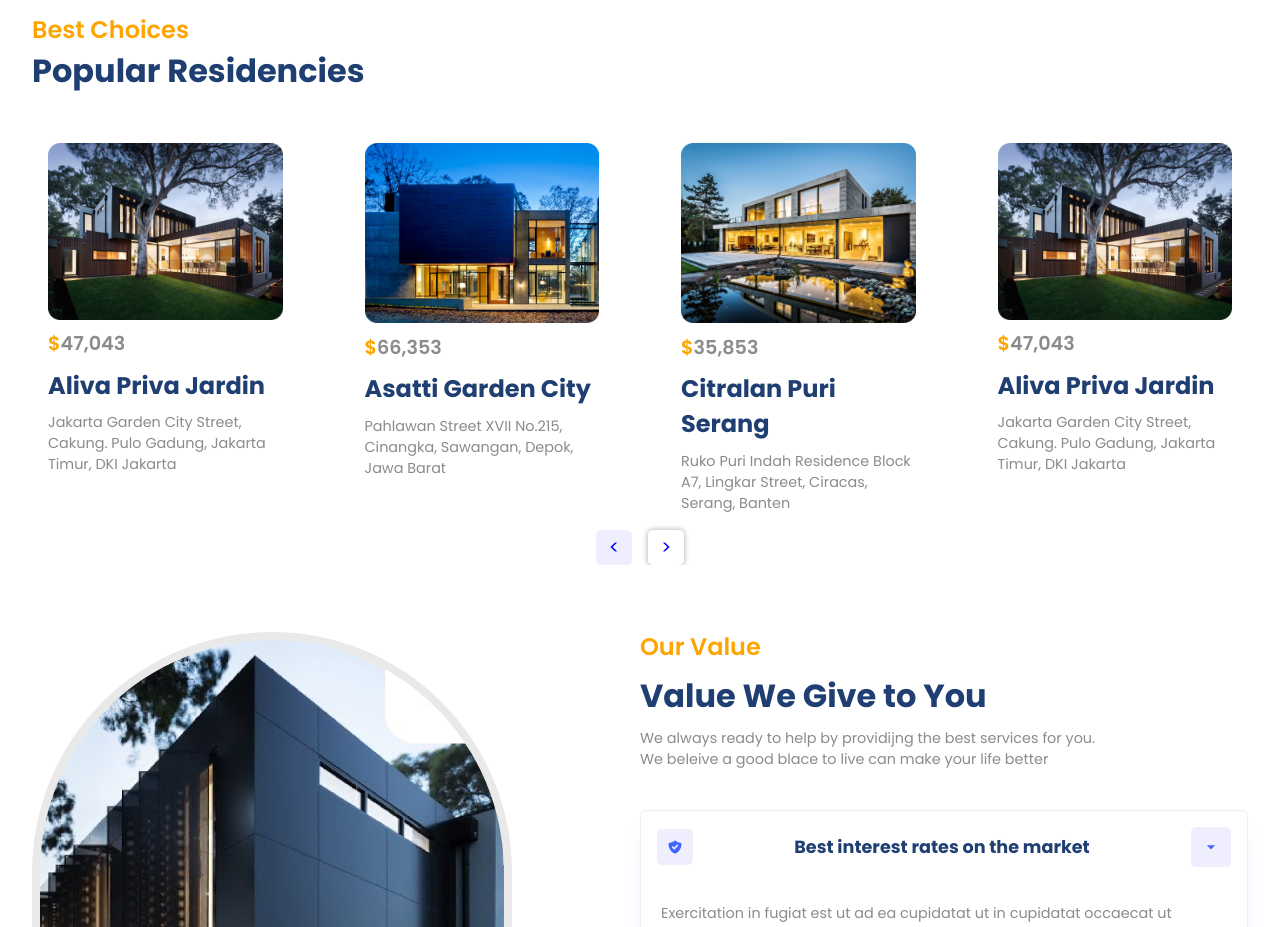
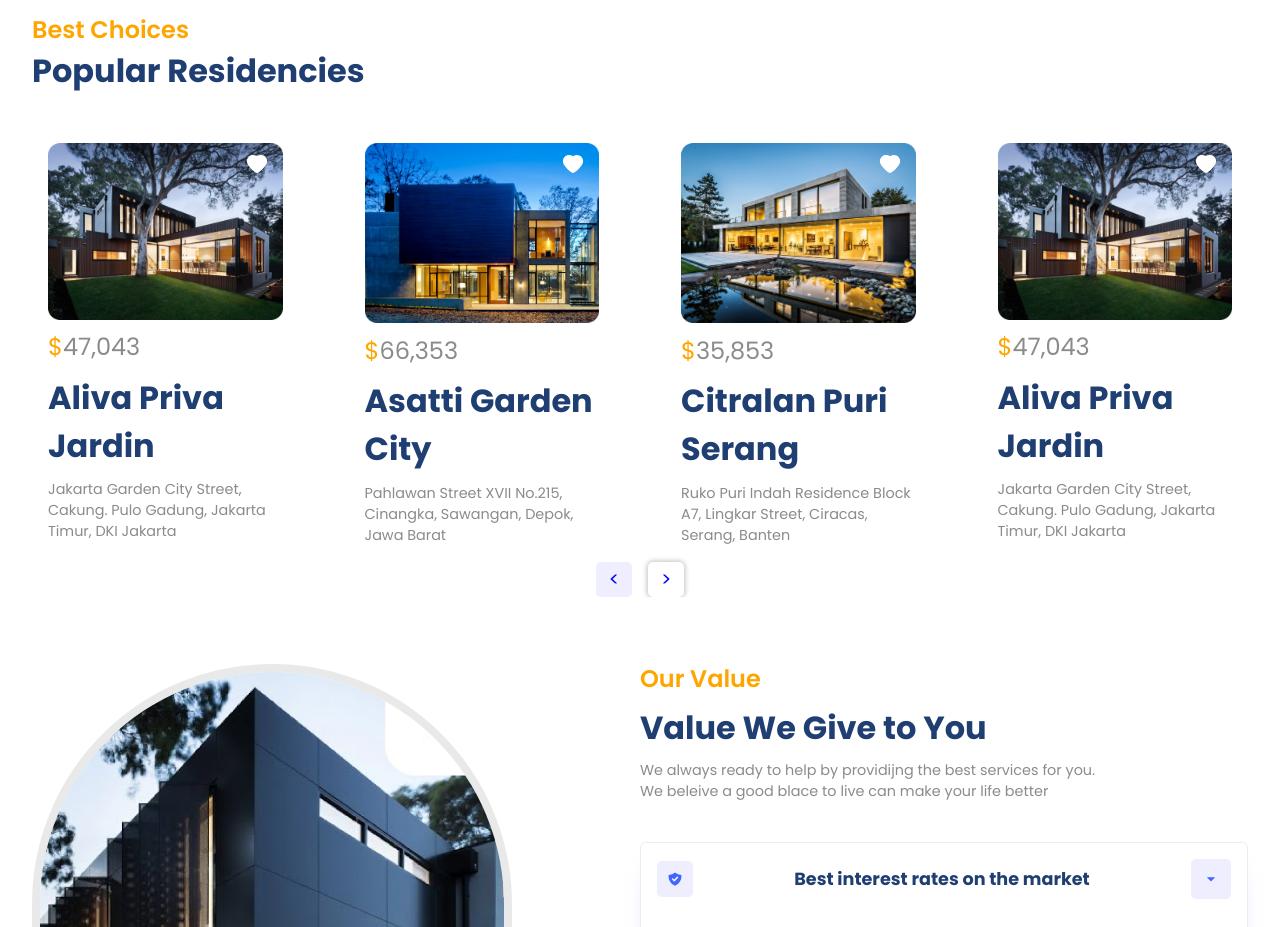
Before and after one commit to daemonX10/real_estate, a React (Vite) app in the folder client/: page / in a window 1280 px wide. Shown: the part 920-1847 px from the top of the page. Built offline with nearby package versions, Linux system fonts and the light colour scheme.

Commit message:
properties

```diff
--- a/client/src/components/PropertyCard/PropertyCard.css
+++ b/client/src/components/PropertyCard/PropertyCard.css
@@ -5,8 +5,14 @@
     max-width: max-content;
     margin: auto;
     transition: all 300ms ease-in;
+    position: relative;
 }
-
+.r-card>svg{
+    position :absolute;
+    top:25px;
+    right:30px;
+    z-index: 1;
+}
 .r-card>img {
     width: 100%;
     max-width: 15rem;
--- a/client/src/components/PropertyCard/PropertyCard.jsx
+++ b/client/src/components/PropertyCard/PropertyCard.jsx
@@ -1,8 +1,10 @@
 import React from 'react'
 import './PropertyCard.css'
+import { AiFillHeart } from 'react-icons/ai'
 const PropertyCard = ({card}) => {
 return (
 <div className='flexColStart r-card'>
+        <AiFillHeart size={24} color='white'/>
         <img src={card.image} alt='home'/>
 
         <span className='secondaryText r-price'>
--- a/client/src/pages/Properties/Properties.jsx
+++ b/client/src/pages/Properties/Properties.jsx
@@ -2,7 +2,11 @@ import React from 'react'
 
 const Properties = () => {
   return (
-    <div className='wrapper'>Properties</div>
+    <div className='wrapper'>
+      <div className='flexColCenter paddings innerWidth properties-container'>
+        <SearchBar />
+        </div>
+    </div>
   )
 }
 
```
